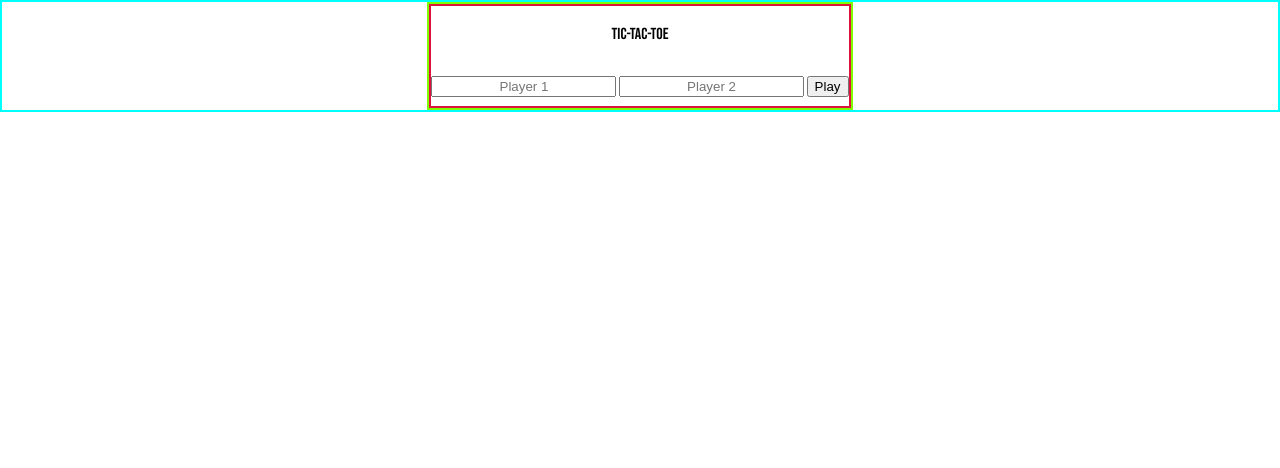
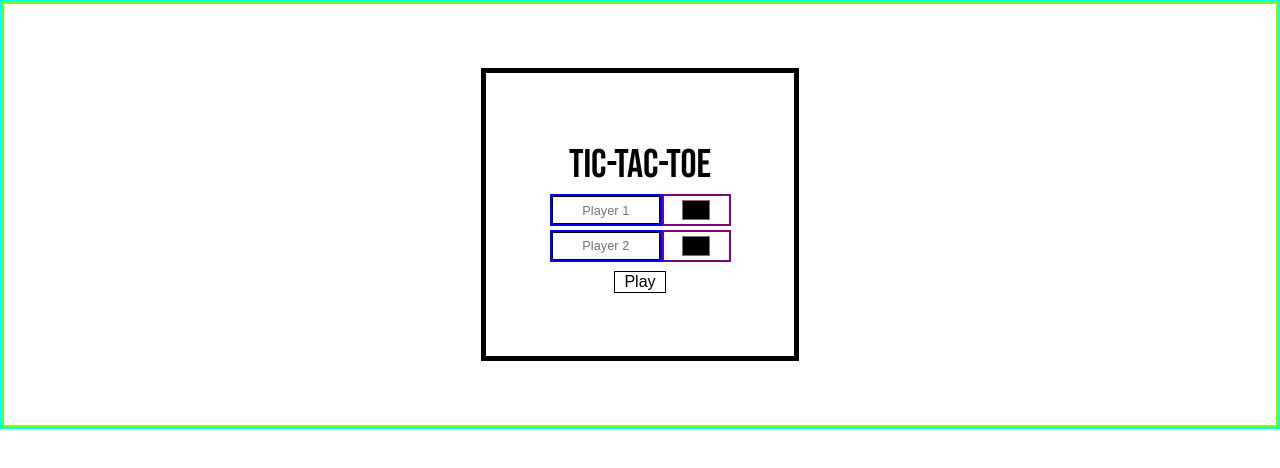
Before and after one commit to thiagohhormann/tic-tac-toe, a website: page index.html in a window 1280 px wide. Drawn offline with Linux system fonts and the light colour scheme; a web font is replaced by a local one.

Commit message:
Finish the home page

```diff
--- a/index.html
+++ b/index.html
@@ -12,20 +12,34 @@
     <div class="container">
       <div class="wrapper-modal">
         <div class="modal">
-          <form action="game.html?player1=player1&player2=player2" method="get">
+            <form action="game.html?player1=player1&color1player=color1player&player2=player2&color2player=color2player" method="get">
             <h1>tic-tac-toe</h1>
+            <div class="row">
+              <div class="column">
                 <input
                   type="text"
                   name="player1"
                   id="player1"
                   placeholder="Player 1"
                 />
+              </div>
+              <div class="column">
+                <input type="color" name="color1player" id="color1player" />
+              </div>
+            </div>
+            <div class="row">
+              <div class="column">
                 <input
                   type="text"
                   name="player2"
                   id="player2"
                   placeholder="Player 2"
                 />
+              </div>
+              <div class="column">
+                <input type="color" name="color2player" id="color2player" />
+              </div>
+            </div>
             <button type="submit">Play</button>
           </form>
         </div>
--- a/style.css
+++ b/style.css
@@ -148,9 +148,9 @@ header {
 .container {
   display: flex;
   justify-content: center;
+  align-items: center;
   border: 2px solid aqua;
 }
-
 
 .wrapper {
   border: 2px solid royalblue;
@@ -158,28 +158,85 @@ header {
 
 .wrapper-modal {
   border: 2px solid chartreuse;
+  width: 100%;
 }
 
 .modal {
+  display: flex;
   border: 2px solid crimson;
+  margin: 5%;
+  justify-content: center;
 }
 
-.modal h1 {
-  margin-top: 5%;
-  margin-bottom: 5%;
+.row {
+  display: flex;
+  flex-direction: row;
+  flex-wrap: wrap;
+  width: 100%;
 }
 
-.modal input {
+.row:first-of-type{
   margin-bottom: 2%;
 }
 
-.modal button {
-  margin-top: 3%;
+.column {
+  display: flex;
+  justify-content: center;
+  flex-direction: column;
+  flex-basis: 100%;
+  flex: 1;
+}
+
+.column:nth-of-type(odd){
+  border: 2px solid blue;
+  width: 60%;
+}
+
+.column:nth-child(even){
+  border: 2px solid purple;
+  align-items: center;
 }
 
 
+.modal form h1{
+  margin-top: 5%;
+  margin-bottom: 5%;
+  text-align: center;
+  font-size: 1.5rem;
+}
 
+.modal form input{
+  padding: 5%;
+  font-size: .8rem;
+}
 
+.modal input[type="text"] {
+  border: 1px solid black;
+  text-align: center;
+  height: 100%;
+}
+
+.modal input[type="color"] {
+  background-color: transparent;
+  padding: 0;
+  width: 50%;
+  height: 100%;
+  border:none;
+  cursor: pointer;
+}
+
+.modal input:focus {
+  outline: none;
+}
+
+.modal button {
+  display: block;
+  margin: auto;
+  margin-top: 5%;
+  padding-inline: 5%;
+  border: 1px solid black;
+  background-color: white;
+}
 
 .board {
   border: 2px solid green;
@@ -260,42 +317,6 @@ header {
   background-color: grey;
 }
 
-.currentPlayer {
-  border: 2px solid gold;
-}
-
-.wrapper-settings {
-  border: 2px solid red;
-  display: flex;
-  margin: auto;
-  width: calc(100vw / 2);
-}
-
-.settings {
-  border: 2px solid steelblue;
-  flex-direction: column;
-  justify-content: center;
-  align-items: center;
-  margin-top: 10%;
-}
-
-form {
-  text-align: center;
-}
-
-form > h1,
-form > input {
-  text-align: center;
-}
-
-.settings h1 {
-}
-
-.settings input {
-  box-sizing: border-box;
-  width: 100%;
-}
-
 /** > 250px */
 
 @media screen and (min-width: 350px) {
@@ -310,6 +331,14 @@ form > input {
 }
 
 @media screen and (min-width: 500px) {
+
+  .modal {
+    margin-inline: auto;
+    width: fit-content;
+    height: fit-content;
+    padding: 5%;
+    border: 5px solid #000000;
+  }
   .container {
     display: flex;
     justify-content: center;
@@ -322,7 +351,6 @@ form > input {
   }
 
   .board {
-    height: 500px;
     margin: auto;
     margin-top: 10%;
     width: fit-content;
@@ -333,4 +361,17 @@ form > input {
     height: calc(300px / 3);
     width: calc(300px / 3);
   }
+
 }
+
+@media screen and (min-width: 600px){
+
+
+  .modal form h1 {
+    font-size: 2.5rem;
+  }
+
+  .modal form button {
+    font-size: 1rem;
+  }
+}
```
Lines whose indentation alone changed are shown as unchanged.
